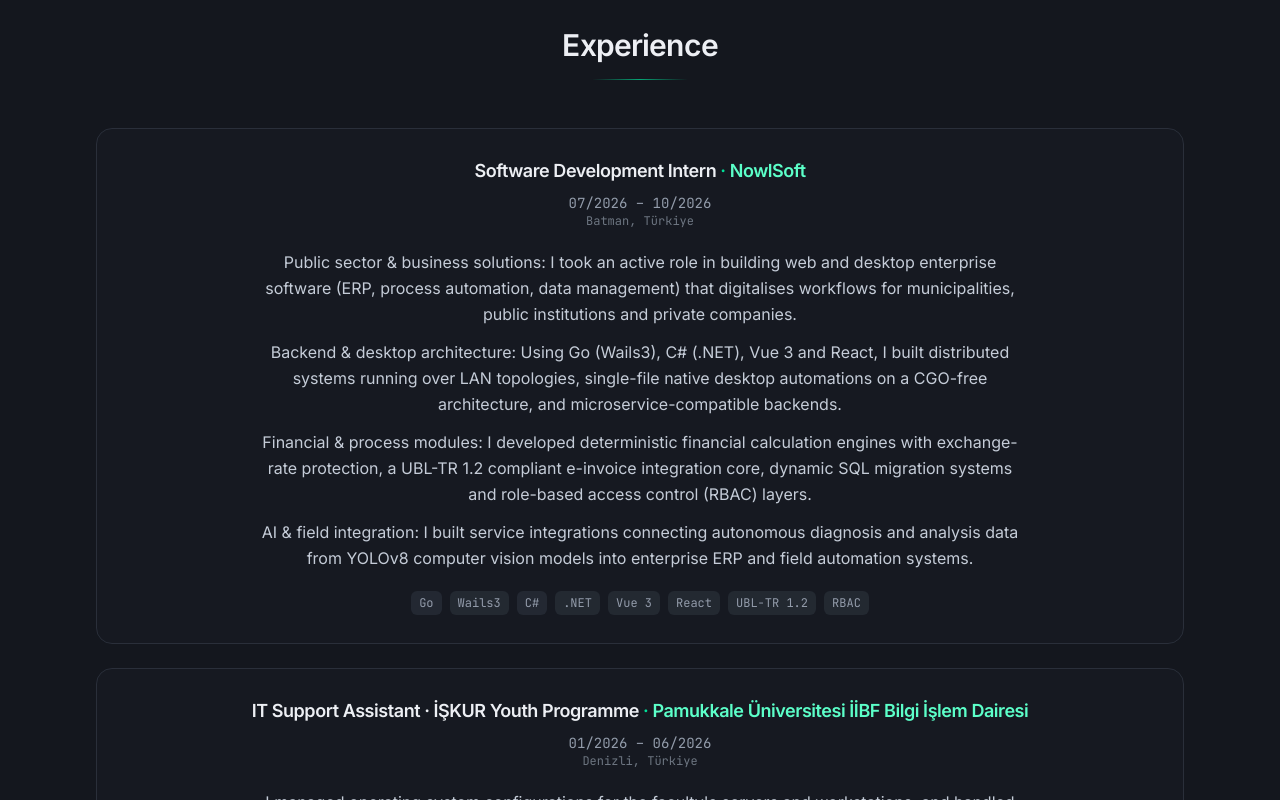
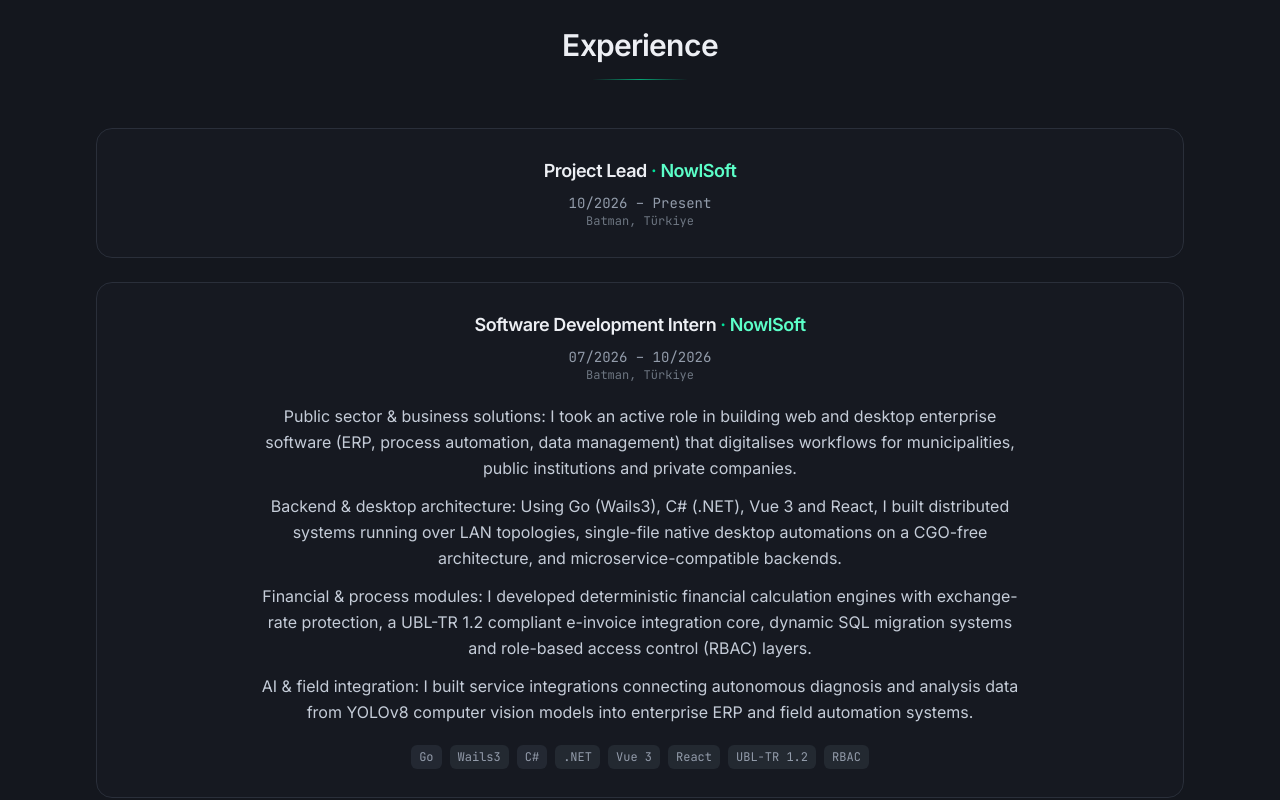
Before and after one commit to bengin-noyan/bengin-portfolio, a Next.js app: page / in a window 1280 px wide. Shown: the part 7180-7980 px from the top of the page. Built offline with nearby package versions, Linux system fonts and the light colour scheme.

Commit message:
content: add NowlSoft Project Lead role (10/2026 - present)

```diff
--- a/src/content/site.ts
+++ b/src/content/site.ts
@@ -445,6 +445,15 @@
     company: "NowlSoft",
     url: "",
     location: { tr: "Batman, Türkiye", en: "Batman, Türkiye" } as L,
+    role: { tr: "Proje Lideri", en: "Project Lead" } as L,
+    period: { tr: "10/2026 – Devam ediyor", en: "10/2026 – Present" } as L,
+    highlights: { tr: [], en: [] } as L<string[]>,
+    tech: [] as string[],
+  },
+  {
+    company: "NowlSoft",
+    url: "",
+    location: { tr: "Batman, Türkiye", en: "Batman, Türkiye" } as L,
     role: { tr: "Yazılım Geliştirme Stajyeri", en: "Software Development Intern" } as L,
     period: { tr: "07/2026 – 10/2026", en: "07/2026 – 10/2026" } as L,
     highlights: {
```
